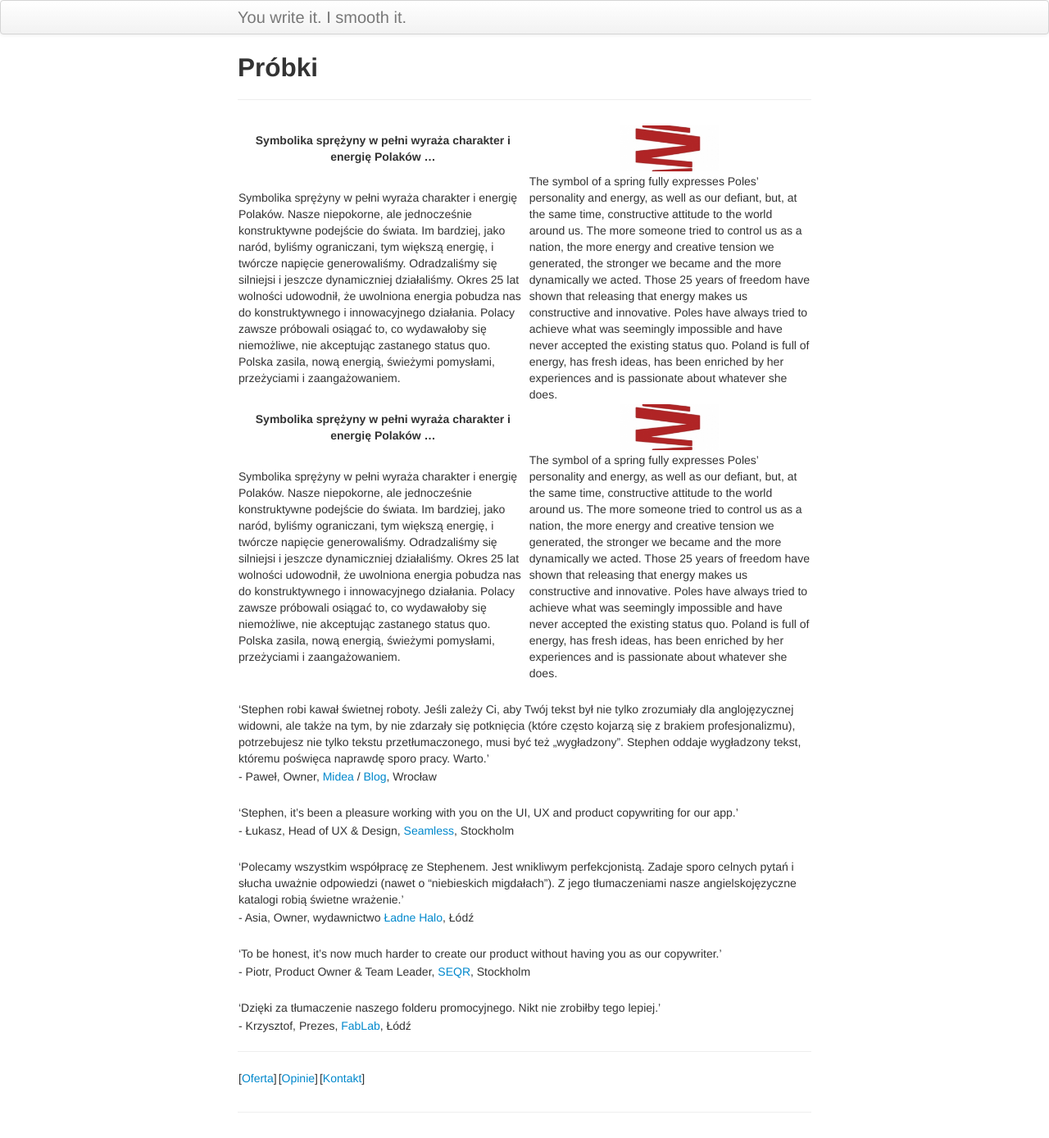
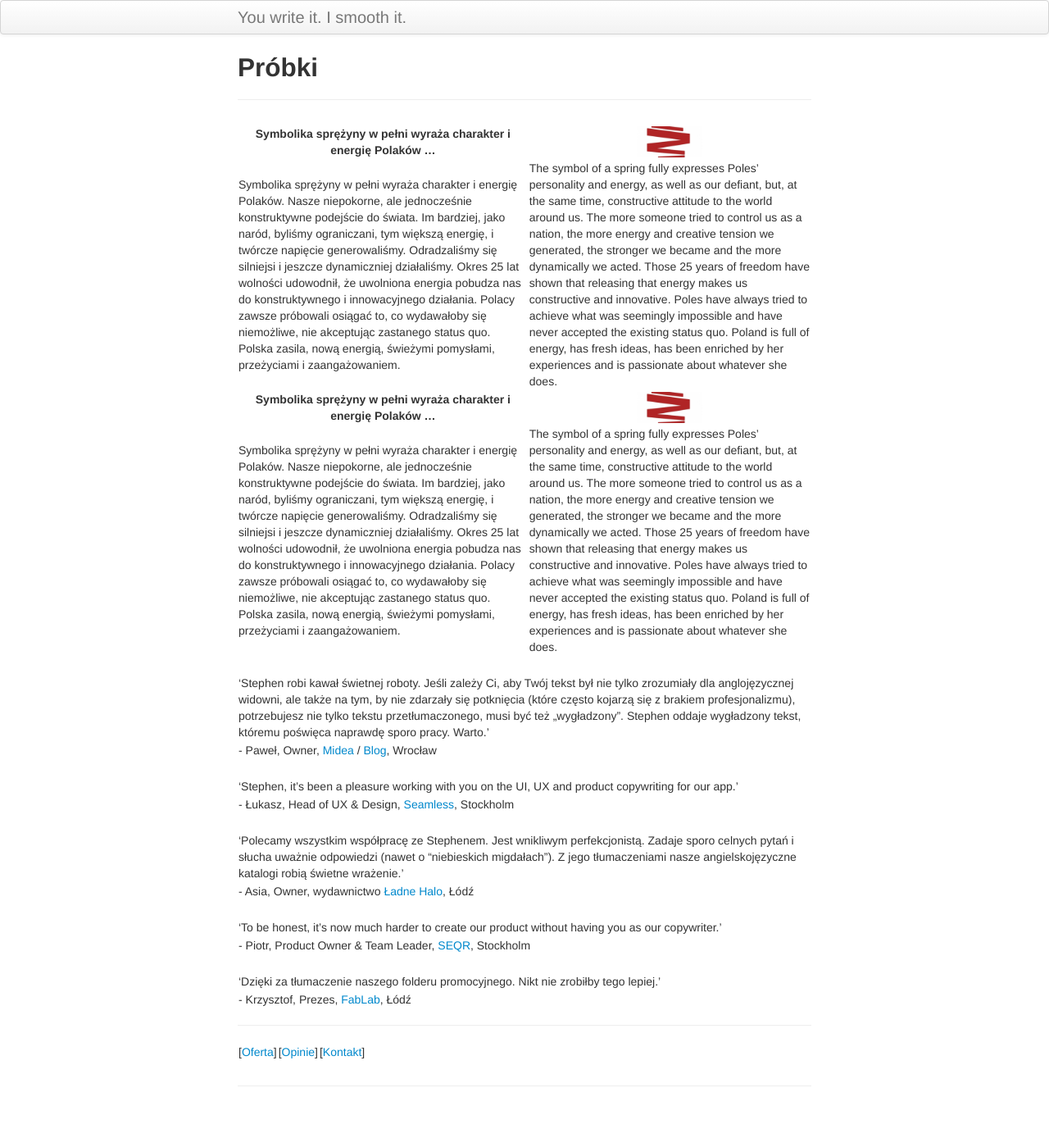
Before and after one commit to StephenEastham/StephenEastham.github.io, a Jekyll site: the page built from pages/probki.md, in a window 1280 px wide. Shown: the whole page at 82% size. Built offline with Jekyll 4.4.1, drawn with Linux system fonts in a browser that asks for light colours; after the commit the page ends 1356 px from its top, so only the background shows below that.

Commit message:
Update probki.md

```diff
--- a/pages/probki.md
+++ b/pages/probki.md
@@ -4,13 +4,13 @@ title: Próbki
 description:
 ---
 
-Symbolika sprężyny w pełni wyraża charakter i energię Polaków ...|![](../images/sprezyna.jpg){: width="120" height="80" style="display: block; margin: 0 auto"}
+Symbolika sprężyny w pełni wyraża charakter i energię Polaków ...|![](../images/sprezyna.jpg){: width="80" height="60" style="display: block; margin: 0 auto"}
 ---------|---------
 Symbolika sprężyny w pełni wyraża charakter i energię Polaków. Nasze niepokorne, ale jednocześnie konstruktywne podejście do świata. Im bardziej, jako naród, byliśmy ograniczani, tym większą energię, i twórcze napięcie generowaliśmy. Odradzaliśmy się silniejsi i jeszcze dynamiczniej działaliśmy. Okres 25 lat wolności udowodnił, że uwolniona energia pobudza nas do konstruktywnego i innowacyjnego działania. Polacy zawsze próbowali osiągać to, co wydawałoby się niemożliwe, nie akceptując zastanego status quo. Polska zasila, nową energią, świeżymi pomysłami, przeżyciami i zaangażowaniem.|The symbol of a spring fully expresses Poles' personality and energy, as well as our defiant, but, at the same time, constructive attitude to the world around us. The more someone tried to control us as a nation, the more energy and creative tension we generated, the stronger we became and the more dynamically we acted. Those 25 years of freedom have shown that releasing that energy makes us constructive and innovative. Poles have always tried to achieve what was seemingly impossible and have never accepted the existing status quo. Poland is full of energy, has fresh ideas, has been enriched by her experiences and is passionate about whatever she does.
 
 
 
-Symbolika sprężyny w pełni wyraża charakter i energię Polaków ...|![](../images/sprezyna.jpg){: width="120" height="80" style="display: block; margin: 0 auto"}
+Symbolika sprężyny w pełni wyraża charakter i energię Polaków ...|![](../images/sprezyna.jpg){: width="80" height="60" style="display: block; margin: 0 auto"}
 ---------|---------
 Symbolika sprężyny w pełni wyraża charakter i energię Polaków. Nasze niepokorne, ale jednocześnie konstruktywne podejście do świata. Im bardziej, jako naród, byliśmy ograniczani, tym większą energię, i twórcze napięcie generowaliśmy. Odradzaliśmy się silniejsi i jeszcze dynamiczniej działaliśmy. Okres 25 lat wolności udowodnił, że uwolniona energia pobudza nas do konstruktywnego i innowacyjnego działania. Polacy zawsze próbowali osiągać to, co wydawałoby się niemożliwe, nie akceptując zastanego status quo. Polska zasila, nową energią, świeżymi pomysłami, przeżyciami i zaangażowaniem.|The symbol of a spring fully expresses Poles' personality and energy, as well as our defiant, but, at the same time, constructive attitude to the world around us. The more someone tried to control us as a nation, the more energy and creative tension we generated, the stronger we became and the more dynamically we acted. Those 25 years of freedom have shown that releasing that energy makes us constructive and innovative. Poles have always tried to achieve what was seemingly impossible and have never accepted the existing status quo. Poland is full of energy, has fresh ideas, has been enriched by her experiences and is passionate about whatever she does.
 
```
